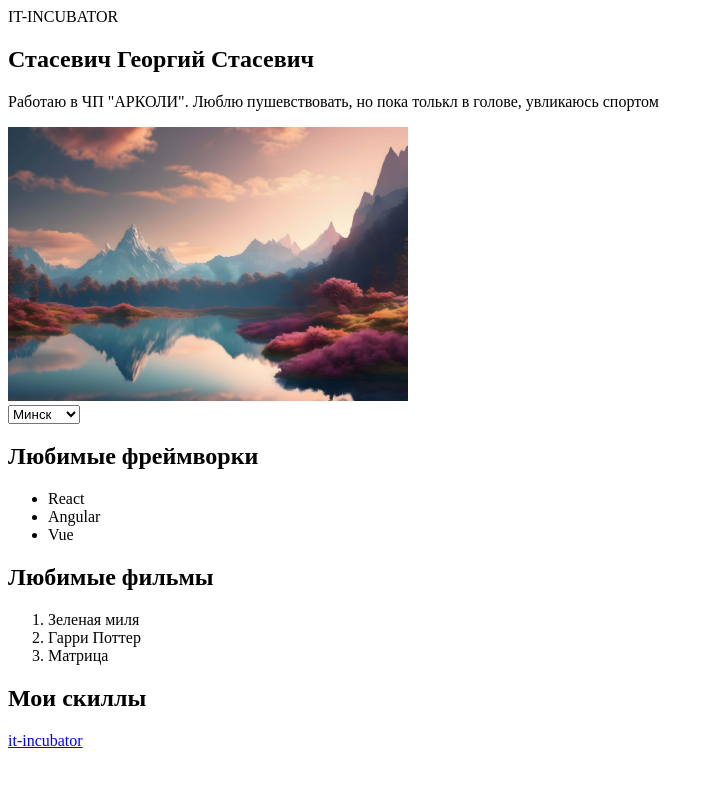
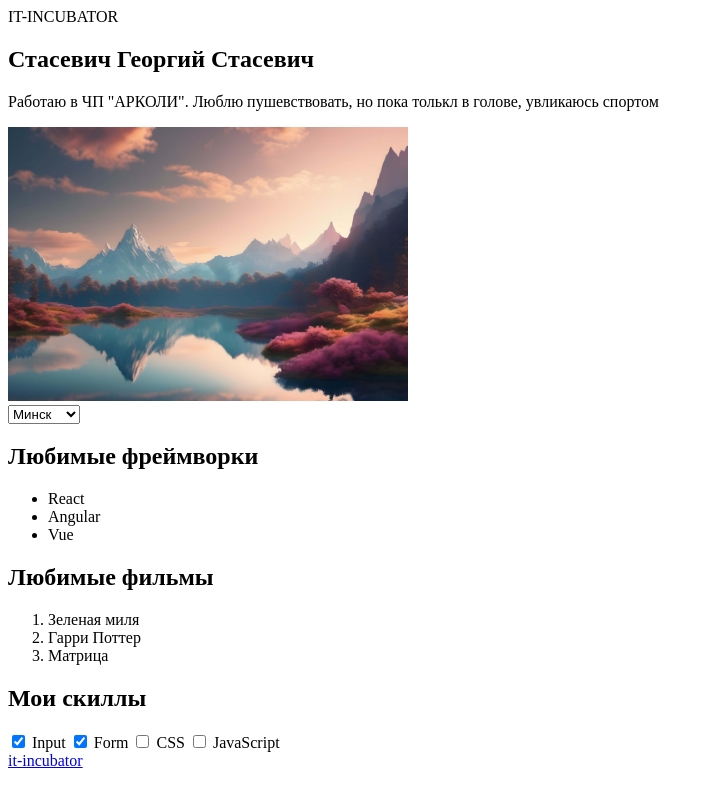
Before and after one commit to George-Stas/1-hw-with-auto-test-html-css-main, a plain HTML site: page index.html in a window 1280 px wide. Shown: the whole page, without its empty margins (0-714 px from the left). Drawn offline with Linux system fonts and the light colour scheme.

Commit message:
complete task-4

```diff
--- a/index.html
+++ b/index.html
@@ -68,6 +68,22 @@
                 - В подписи укажи названия любых тем по верстке (все, что знаешь или слышал).
                 - Каждый чекбокс должен быть связан со своей подписью. Для этого чекбокс должен находиться в элементе для подписи
                 - Отметь "галочкой" (с помощью специального атрибута) темы, которые ты уже знаешь. -->
+                <label for="input">
+                    <input id="input" type="checkbox" checked>
+                    <span>Input</span>
+                </label>
+                <label for="form">
+                    <input id="form" type="checkbox" checked>
+                    <span>Form</span>
+                </label>
+                <label for="css">
+                    <input id="css" type="checkbox">
+                    <span>CSS</span>
+                </label>
+                <label for="js">
+                    <input id="is" type="checkbox">
+                    <span>JavaScript</span>
+                </label>
         </div>
         <!-- 5) Создай здесь однострочное поле для ввода текста с подсказкой "Новый скилл", которая исчезает, когда начинаешь что-то печатать (для подсказки есть специальный атрибут) -->
         <!-- 6) Создай здесь кнопку “Добавить” -->
```
